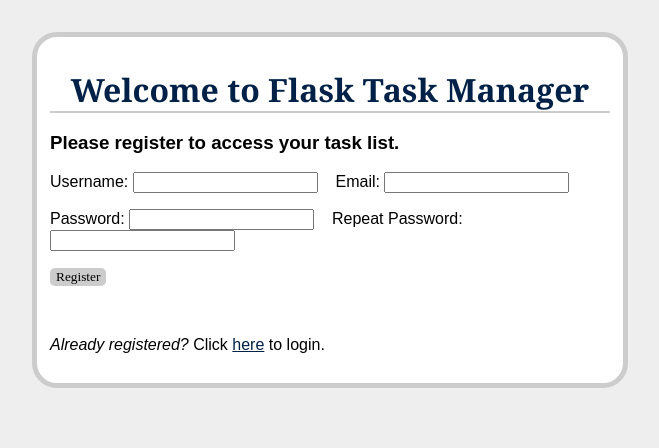
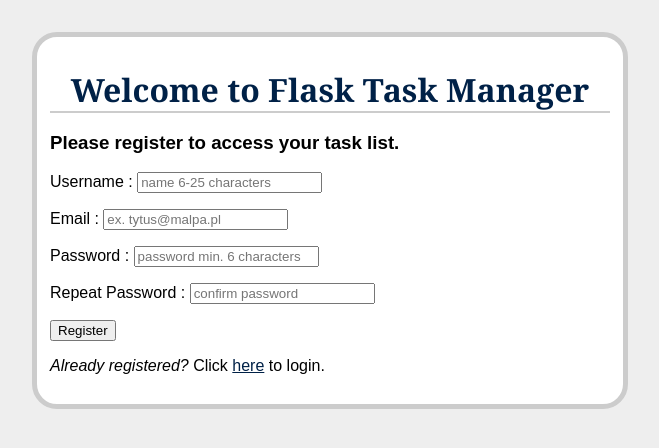
Before and after one commit to JanChwiejczak/flask-todo-app-learning, a Flask app: page /register in a window 1280 px wide. Shown: the top 448 px of the page, without its empty margins (310-969 px from the left). Run offline with Flask 2, Linux system fonts and the light colour scheme.

Commit message:
Add errors while registering user

```diff
--- a/db_create.py
+++ b/db_create.py
@@ -9,8 +9,8 @@ db.create_all()
 
 
 # Some example data
-list_of_tasks = [('Finish this tutorial', date(2016,05,17), 10, 1),
-                 ('Finish RP course', date(2016,06,30), 8, 1)]
+list_of_tasks = [('Finish this tutorial', date(2016,5,17), 10, 1),
+                 ('Finish RP course', date(2016,6,30), 8, 1)]
 
 # Insert Data
 for t in list_of_tasks:
--- a/forms.py
+++ b/forms.py
@@ -1,6 +1,6 @@
 from flask_wtf import Form
 from wtforms import StringField, DateField, IntegerField, SelectField, PasswordField
-from wtforms.validators import DataRequired, Length, EqualTo
+from wtforms.validators import DataRequired, Length, EqualTo, Email
 
 
 class AddTaskForm(Form):
@@ -17,8 +17,8 @@ class AddTaskForm(Form):
 
 
 class RegisterForm(Form):
-    name = StringField('Username', validators=[DataRequired(), Length(min=4, max=25)])
-    email = StringField('Email', validators=[DataRequired(), Length(min=6, max=40)])
+    name = StringField('Username', validators=[DataRequired(), Length(min=6, max=25)])
+    email = StringField('Email', validators=[DataRequired(), Email(), Length(min=6, max=40)])
     password = PasswordField('Password', validators=[DataRequired(), Length(min=6, max=40)])
     confirm = PasswordField('Repeat Password',
                             validators=[DataRequired(), EqualTo('password', message='Password must match')])
--- a/static/css/main.css
+++ b/static/css/main.css
@@ -26,7 +26,11 @@ h2              { font-size: 1.2em; }
                   margin-bottom: 1em; background: #fafafa; }
 .flash          { background: #cee5F5; padding: 0.5em;
                   border: 1px solid #aacbe2; }
-.error          { background: #f0d6d6; padding: 0.5em; }
+.error {
+ color: red;
+ font-size: .8em;
+ background-color: #FFFFFF;
+ }
 
 span {
     display: inline-block;
--- a/templates/register.html
+++ b/templates/register.html
@@ -5,20 +5,48 @@
 <h3>Please register to access your task list.</h3>
 <form method="POST" action="">
     {{ form.csrf_token }}
-    <p>
-        {{ form.name.label }}: {{ form.name }}
-        &nbsp;&nbsp;
-        {{ form.email.label }}: {{ form.email }}
-    </p>
-    <p>
-        {{ form.password.label }}: {{ form.password }}
-        &nbsp;&nbsp;
-        {{ form.confirm.label }}: {{ form.confirm }}
-    </p>
-    <p><input type="submit" value="Register"></p>
-</form>
-
-<br>
+     <p>
+        {{ form.name.label }} : {{ form.name(placeholder="name 6-25 characters") }}
+        {% if form.name.errors %}
+          <span class="error">
+            {% for error in form.name.errors %}
+              {{ error }}
+            {% endfor %}
+          </span>
+        {% endif %}
+      </p>
+      <p>
+        {{ form.email.label}} : {{ form.email(placeholder="ex. tytus@malpa.pl") }}
+        {% if form.email.errors %}
+          <span class="error">
+            {% for error in form.email.errors %}
+              {{ error }}
+            {% endfor %}
+          </span>
+        {% endif %}
+      </p>
+      <p>
+        {{ form.password.label}} : {{ form.password(placeholder="password min. 6 characters") }}
+        {% if form.password.errors %}
+          <span class="error">
+            {% for error in form.password.errors %}
+              {{ error }}
+            {% endfor %}
+          </span>
+        {% endif %}
+      </p>
+      <p>
+        {{ form.confirm.label}} : {{ form.confirm(placeholder="confirm password") }}
+        {% if form.confirm.errors %}
+          <span class="error">
+            {% for error in form.confirm.errors %}
+              {{ error }}
+            {% endfor %}
+          </span>
+        {% endif %}
+      </p>
+  <button class="btn btn-sm btn-success" type="submit">Register</button>
+  <br>
 
 <p><em>Already registered?</em> Click <a href="/">here</a> to login.</p>
 
--- a/views.py
+++ b/views.py
@@ -128,3 +128,9 @@ def delete_entry(task_id):
     db.session.commit()
     flash('The task was deleted. Why not add a new one?')
     return redirect(url_for('tasks'))
+
+
+def flash_errors(form):
+    for field, errors in form.errors.items():
+        for error in errors:
+            flash("Error in the {} field - {}".format(getattr(form, field).label.text, error), 'error')
```
Also changed, not shown: flasktaskr.db.
